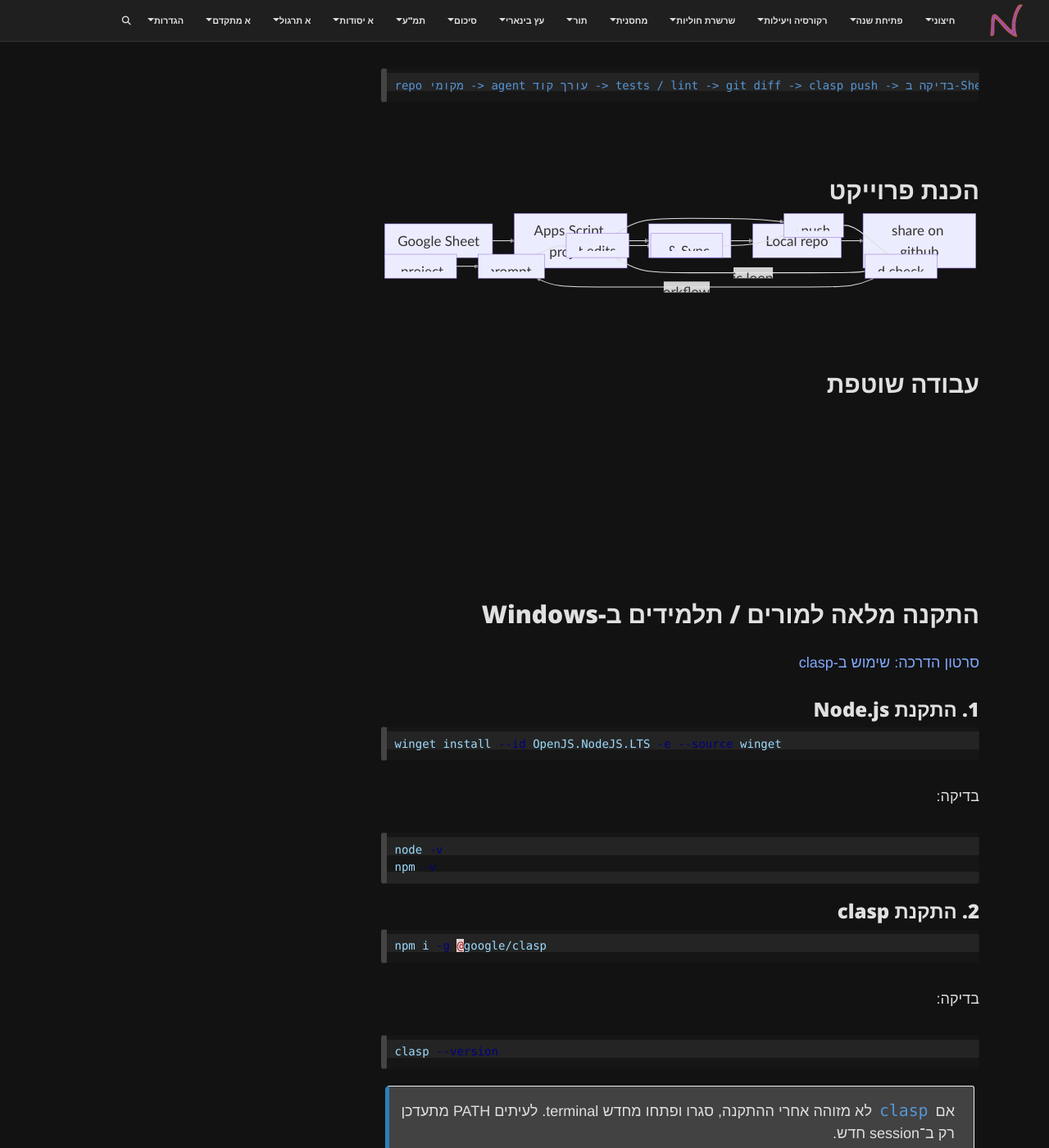
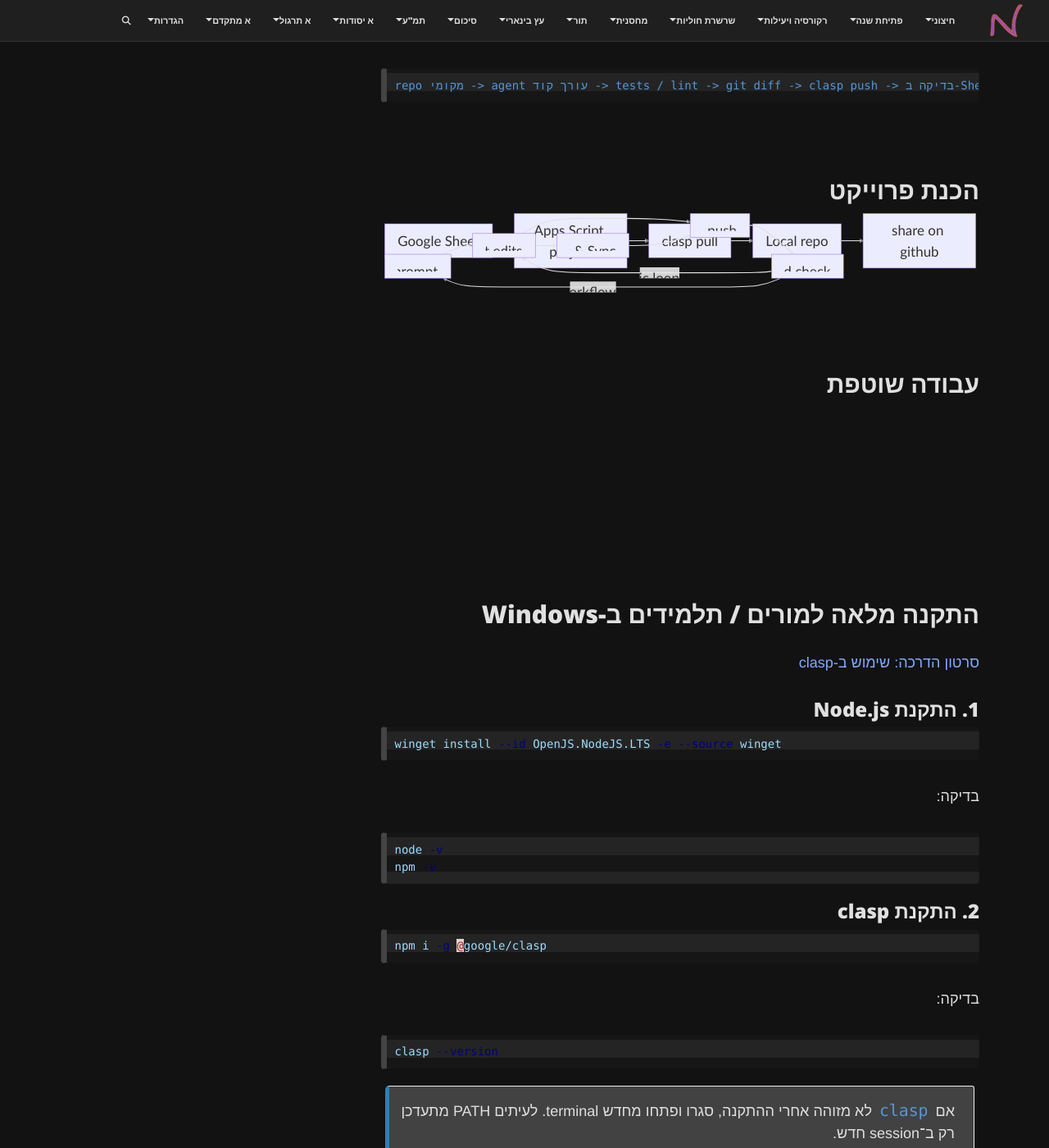
Before and after one commit to 3strategy/BeautifulMivney, a Jekyll site: the page built from agentic/04-apps-script-clasp-sheets.md, in a window 1280 px wide and 1400 px high, scrolled down 1794 px. Shown: the whole window at 82% size. Built offline with Jekyll 4.4.1, drawn with Linux system fonts in a browser that asks for light colours; comment, search, counter and statistics services are not loaded.

Commit message:
finally a css that works all mermaids properly.

````diff
--- a/agentic/04-apps-script-clasp-sheets.md
+++ b/agentic/04-apps-script-clasp-sheets.md
@@ -47,8 +47,7 @@
 
 ```mermaid
 flowchart LR
-    D["Open local project"]
-    D --> X["User prompt"]
+    X["User prompt"]
     X --> E["Agent edits"]
     E --> F["Git Commit & Sync"]
     E --> G["clasp push"]
--- a/assets/css/custom-styles.css
+++ b/assets/css/custom-styles.css
@@ -1032,19 +1032,28 @@
 .mermaid svg:not(.classDiagram) text,
 .mermaid svg:not(.classDiagram) .nodeLabel,
 .mermaid svg:not(.classDiagram) .nodeLabel * {
-  font-size: 32px !important;
+  font-size: 2rem !important;
 }
 
 /* Keep flowchart edge labels legible after SVG scaling. */
 .mermaid svg:not(.classDiagram) .edgeLabel,
 .mermaid svg:not(.classDiagram) .edgeLabel * {
-  font-size: 32px !important;
+  font-size: 2rem !important;
 }
 
 /* Class diagrams are dense; retain Mermaid's default typography and geometry. */
 .mermaid svg.classDiagram,
 .mermaid svg.classDiagram * {
-  font-size: 16px !important;
+  font-size: 1rem !important;
+}
+
+/* Protect dense UML diagrams while Mermaid calculates their SVG dimensions. */
+.mermaid-class-diagram .mermaid svg:not(.classDiagram) text,
+.mermaid-class-diagram .mermaid svg:not(.classDiagram) .nodeLabel,
+.mermaid-class-diagram .mermaid svg:not(.classDiagram) .nodeLabel *,
+.mermaid-class-diagram .mermaid svg:not(.classDiagram) .edgeLabel,
+.mermaid-class-diagram .mermaid svg:not(.classDiagram) .edgeLabel * {
+  font-size: 1rem !important;
 }
 
 /* Additional arrow targeting for dark mode */
````
Also changed, not shown: AGENTS.md (+1 -0 lines), oop/01inheritance.md (+6 -0 lines).
